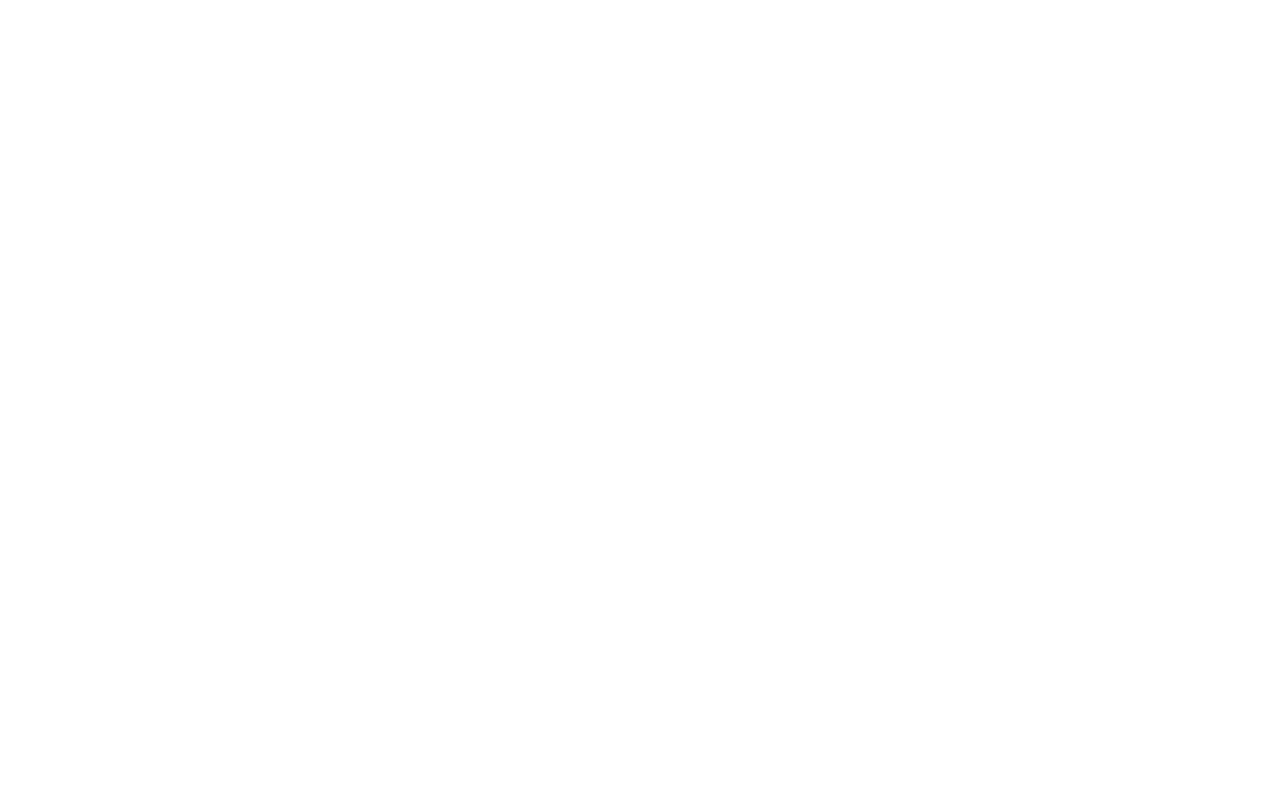
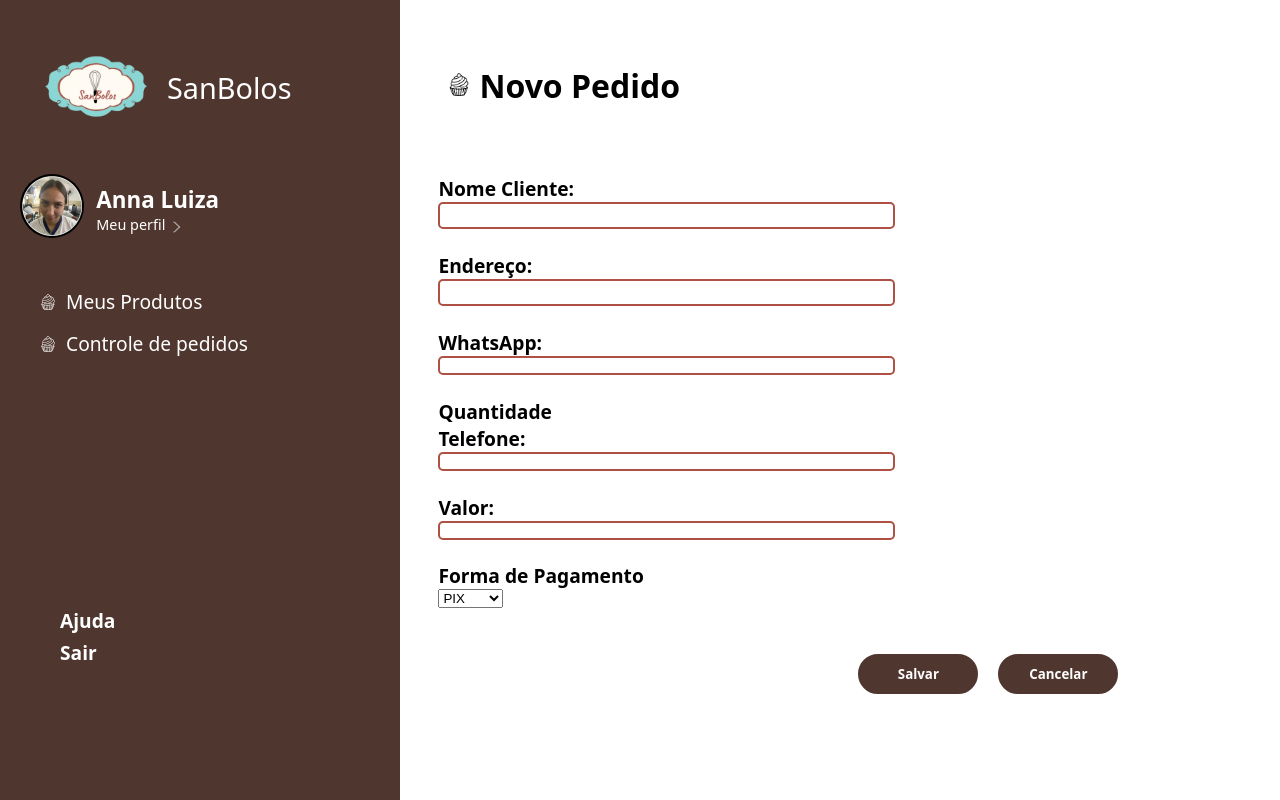
Before and after one commit to CarlosDuarte16/sanbolos-adm, a React (Create React App) app: page /page-order in a window 1280 px wide. Before the commit this address had no page. Built offline with nearby package versions, Linux system fonts and the light colour scheme.

Commit message:
Pagina de Pedidos

```diff
--- a/src/index.jsx
+++ b/src/index.jsx
@@ -7,6 +7,7 @@
 import Products from './pages/page-product';
 import { BrowserRouter, Route, Routes } from 'react-router-dom';
 import Profile from './pages/page-profile';
+import Order from './pages/page-order';
 
 const root = ReactDOM.createRoot(document.getElementById('root'));
 root.render(
@@ -18,6 +19,7 @@
         <Route path='/edit-product/:id' element={<EditProduct/>}/>
         <Route path='products' element={<Products/>}/>
         <Route path='/profile/:id' element={<Profile/>}/>
+        <Route path='/page-order' element={<Order/>}/>
       </Routes>
     </BrowserRouter>
   </React.StrictMode>
--- a/src/index.scss
+++ b/src/index.scss
@@ -0,0 +1,6 @@
+.page-order {
+
+
+
+
+}
--- /dev/null
+++ b/src/pages/page-order/index.jsx
@@ -0,0 +1,74 @@
+import './index.scss';
+
+import Sidebar from '../../components/comp-sidebar';
+
+export default function Order() {
+
+    return (
+        <div className='page-order' >
+             <Sidebar/>
+
+        <div className='order'>
+
+            <div className='title' >
+
+                <img src="/assets/image/mini-cake.png" alt="" />
+                <h1 >Novo Pedido</h1>
+
+            </div>
+
+
+
+                <h4>Nome Cliente:</h4>
+                <input type="text" name="" id="" />
+
+                <h4>Endereço:</h4>
+                <input type="text" name="" id="" />
+
+            <div className='section' >
+
+                <h4>WhatsApp:</h4>
+                <input type="text" name="" id="" />
+
+                <h4>Quantidade</h4>
+
+                <div className='subsection'>
+
+                    <h4>Telefone:</h4>
+                    <input type="text" name="" id="" />
+
+                    <h4>Valor:</h4>
+                    <input type="text" name="" id="" />
+
+                </div>
+
+            </div>
+
+            <h4>Forma de Pagamento</h4>
+            <select name="" id="">
+                <option value="">PIX</option>
+                <option value="">Crédito</option>
+                <option value="">Dédito</option>
+            </select>
+
+            <div className='buttons'>
+
+                 <button>Salvar</button>
+
+                <button>Cancelar</button>
+
+            </div>
+
+
+
+
+
+        </div>
+
+
+        </div>
+
+
+    )
+
+}
--- /dev/null
+++ b/src/pages/page-order/index.scss
@@ -0,0 +1,77 @@
+.page-order {
+    display: flex;
+    flex-direction: row;
+
+}
+
+.order {
+    margin: 5%;
+    margin-left: 3%;
+
+    img {
+        width: 5%;
+        height: 5%;
+
+        margin: 2%;
+    }
+}
+
+.title {
+    display: flex;
+    flex-direction: row;
+
+    margin-bottom: 15%;
+}
+
+h1 {
+    font-size: 2.0em;
+    font-family: system-ui, -apple-system, BlinkMacSystemFont, 'Segoe UI', Roboto, Oxygen, Ubuntu, Cantarell, 'Open Sans', 'Helvetica Neue', sans-serif;
+    font-weight: 600;
+}
+
+input {
+    margin-bottom: 5%;
+
+    border: 2px solid #AE5044;
+    border-radius: 5px;
+
+    height: 4%;
+    width: 100%;
+
+    margin-bottom: 5%;
+
+}
+
+h4 {
+    font-size: 1.2em;
+    font-family: system-ui, -apple-system, BlinkMacSystemFont, 'Segoe UI', Roboto, Oxygen, Ubuntu, Cantarell, 'Open Sans', 'Helvetica Neue', sans-serif;
+    font-weight: 600;
+}
+
+.buttons {
+
+    display: flex;
+    flex-direction: row;
+
+}
+
+button {
+    background-color: #4F362F;
+
+    border: 2px solid #4F362F;
+    border-radius: 35px;
+
+    color: #ffffff;
+
+    height: 40px;
+    width: 120px;
+
+    font-family: system-ui, -apple-system, BlinkMacSystemFont, 'Segoe UI', Roboto, Oxygen, Ubuntu, Cantarell, 'Open Sans', 'Helvetica Neue', sans-serif;
+    font-weight: 600;
+
+    margin-top: 10%;
+    margin-left: 20px;
+
+    position: relative;
+    left: 400px;
+}
```
